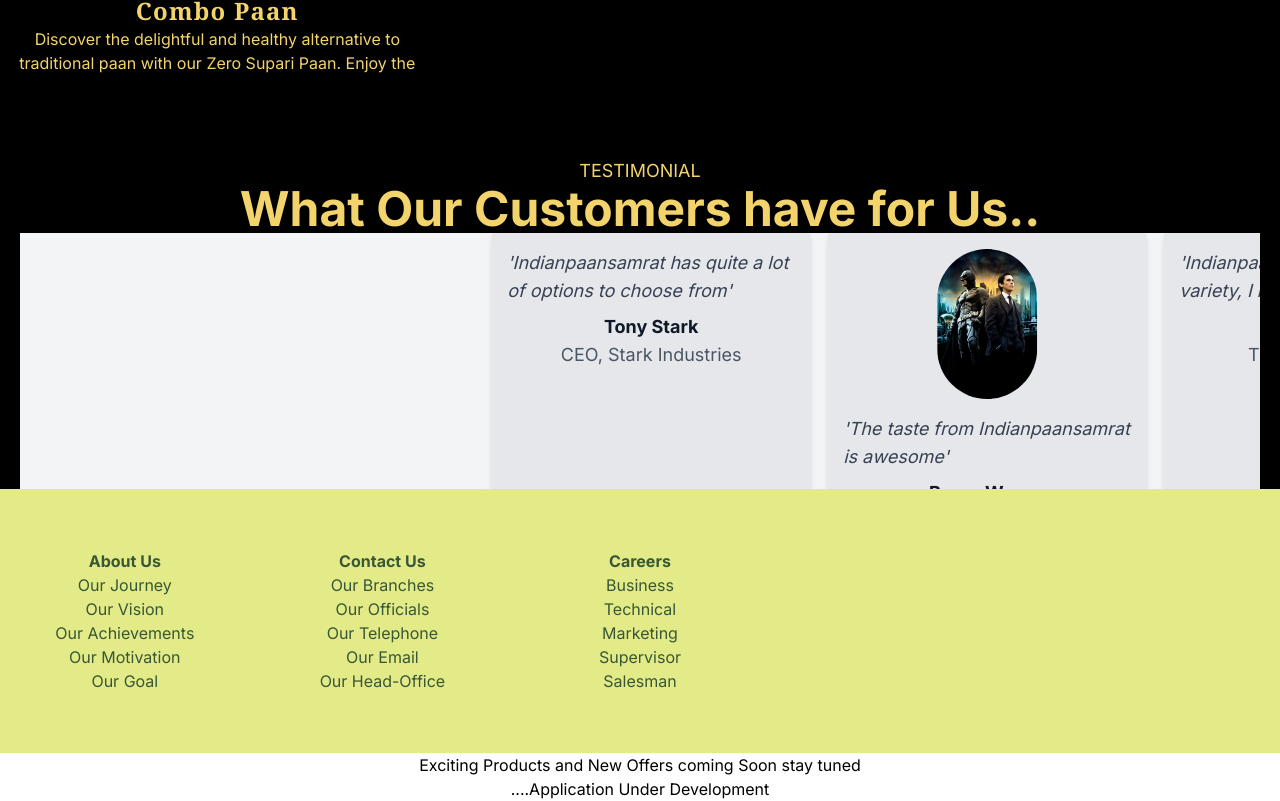
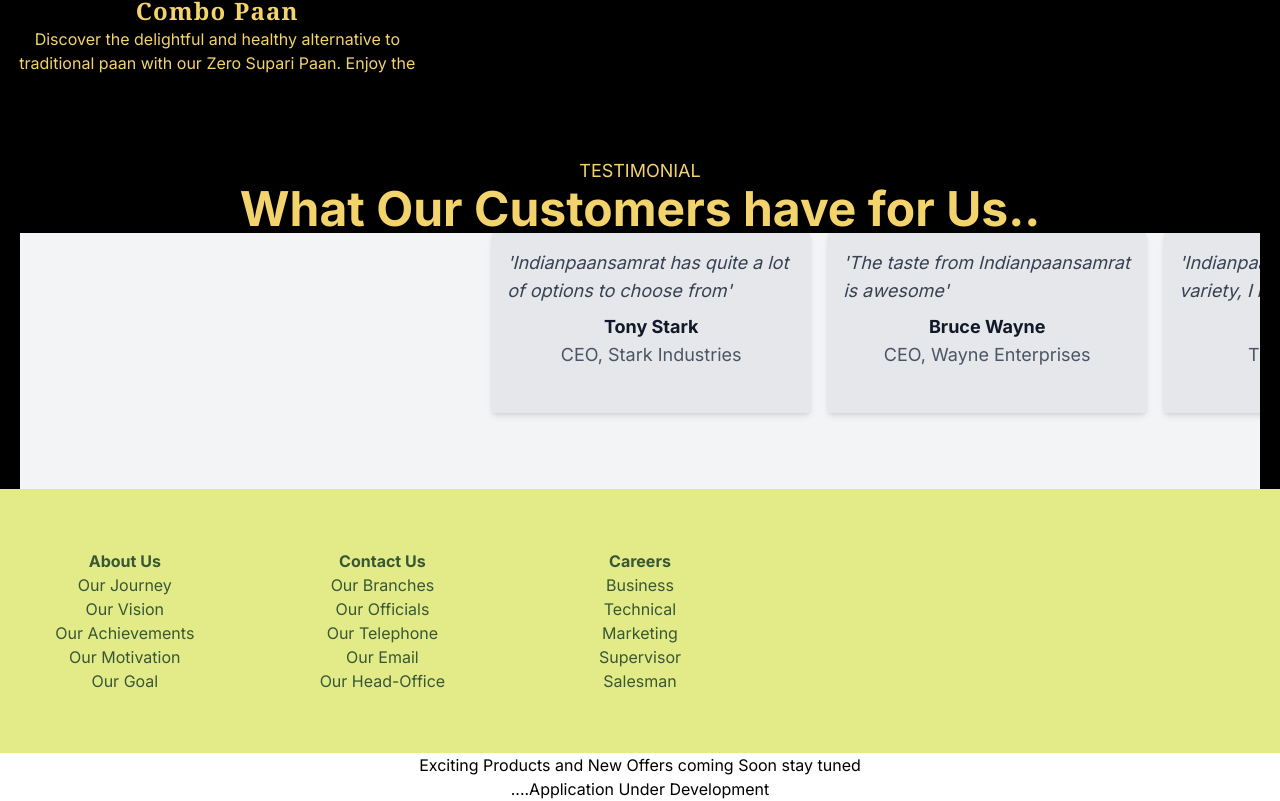
Before and after one commit to Satya23032991/beteelkart, a Next.js app: page / in a window 1280 px wide. Shown: the part 2846-3647 px from the top of the page. Built offline with nearby package versions, Linux system fonts and the light colour scheme.

Commit message:
image-removed

```diff
--- a/src/components/ui/infinite-moving-cards.jsx
+++ b/src/components/ui/infinite-moving-cards.jsx
@@ -91,7 +91,7 @@
         <div className="flex flex-nowrap">
           {items.map((item, index) => (
             <div key={index} className="inline-block w-64 md:w-80 p-4 bg-gray-200 rounded shadow-md mr-4 flex flex-col items-center">
-              {item.image && <Image src={item.image} alt={item.name} width={100} height={100} className="rounded-full mb-4" />}
+              {/* {item.image && <Image src={item.image} alt={item.name} width={100} height={100} className="rounded-full mb-4" />} */}
               <p className="text-gray-700 text-sm md:text-lg italic whitespace-normal">&apos;{item.quote}&apos;</p>
               <p className="mt-2 text-gray-900 font-bold whitespace-normal">{item.name}</p>
               <p className="text-gray-600 whitespace-normal">{item.title}</p>
```
